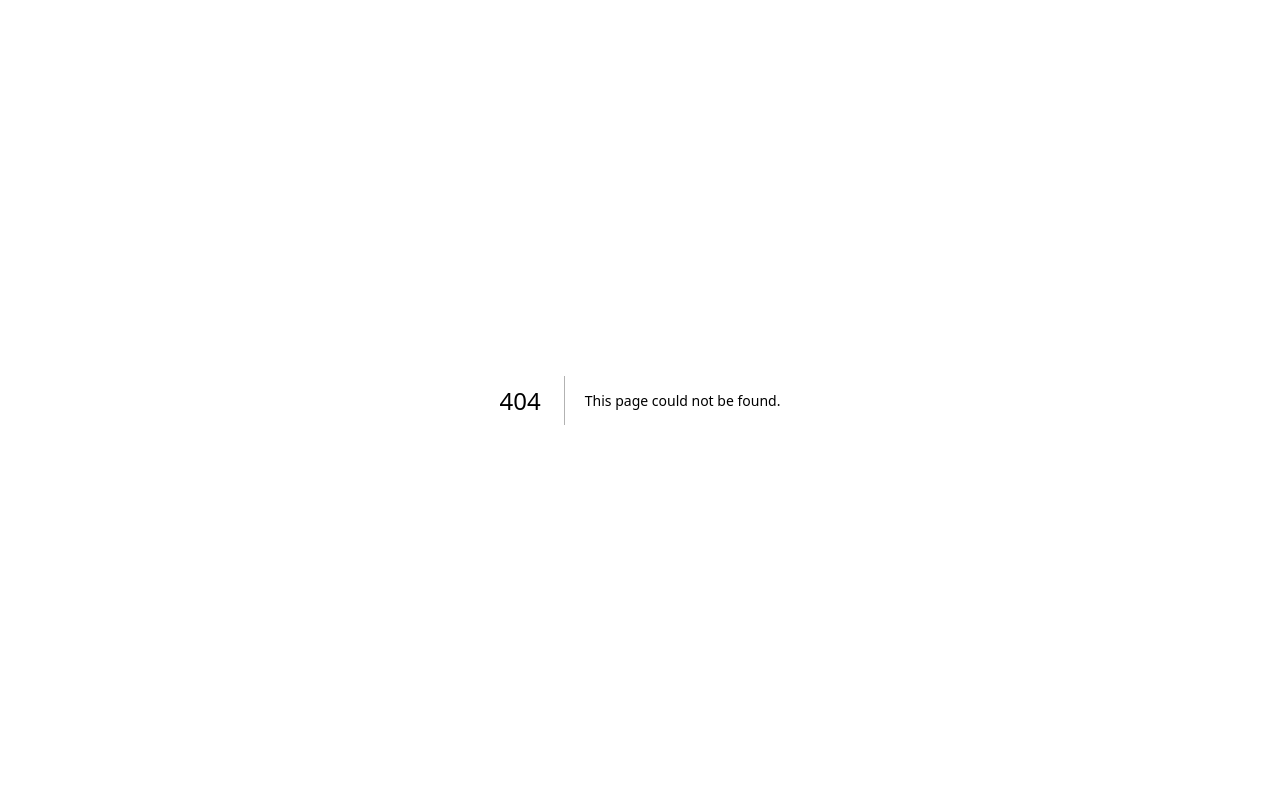
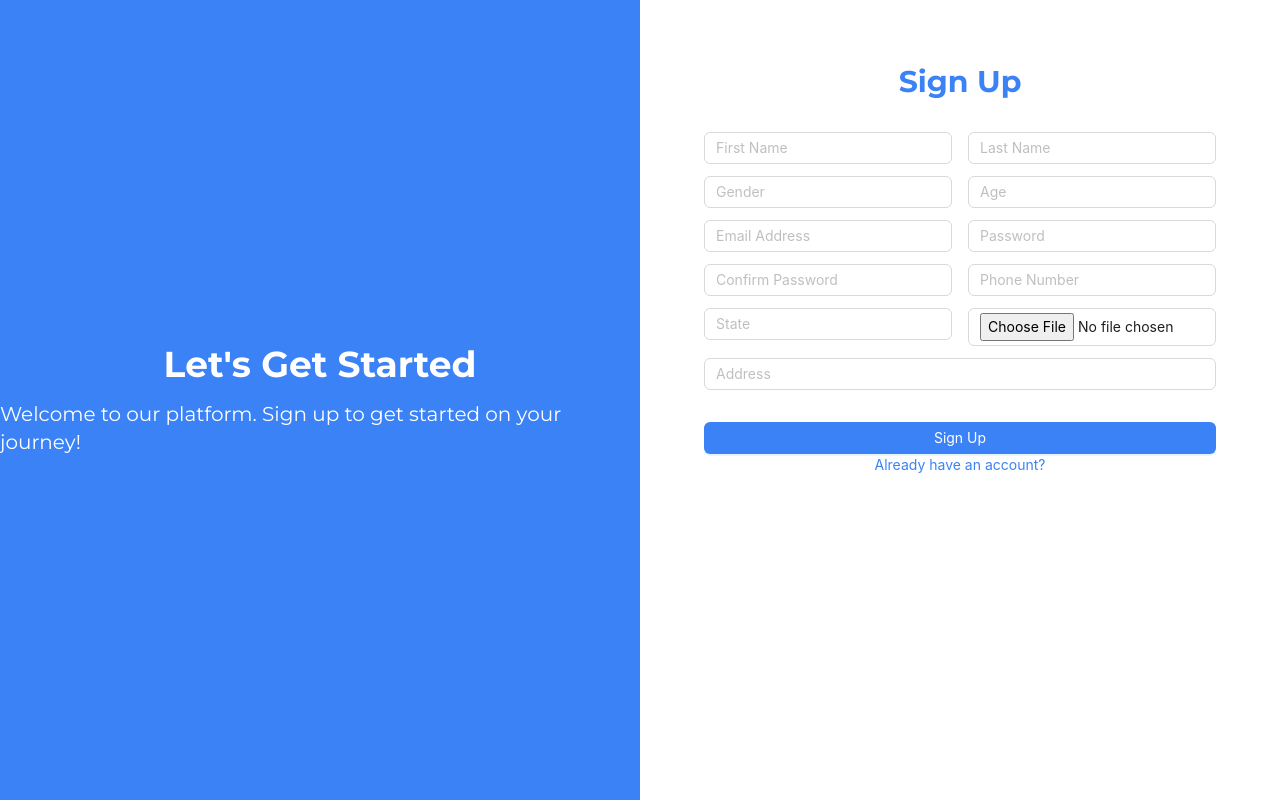
Before and after one commit to davidabuu/hosiptalWebApp, a Next.js app: page /sign-up in a window 1280 px wide. Before the commit this address had no page. Built offline with nearby package versions, Linux system fonts and the light colour scheme.

Commit message:
Login Page

```diff
--- a/package.json
+++ b/package.json
@@ -14,12 +14,12 @@
     "@types/node": "20.4.2",
     "@types/react": "18.2.15",
     "@types/react-dom": "18.2.7",
-    "antd": "^5.7.1",
+    "antd": "^5.7.3",
     "aos": "^2.3.4",
     "autoprefixer": "10.4.14",
     "eslint": "8.45.0",
     "eslint-config-next": "13.4.10",
-    "next": "13.4.10",
+    "next": "^13.4.12",
     "postcss": "8.4.26",
     "react": "18.2.0",
     "react-dom": "18.2.0",
--- /dev/null
+++ b/src/app/components/Footer.tsx
@@ -0,0 +1,17 @@
+// components/Footer.tsx
+
+const Footer: React.FC = () => {
+    return (
+      <footer id="contacts" className="bg-[#0D172A]  text-white py-4 text-center">
+        <div className="container mx-auto">
+          <p className="mb-2">Med Sync Solutions</p>
+          <p className="mb-2">
+            Location: Suite A01, Garima plaza, Arab Rd. Kubwa, Abuja, Nigeria
+          </p>
+          <p className="mb-2">Contacts: 08094298001, 08108039327</p>
+        </div>
+      </footer>
+    );
+  };
+
+  export default Footer;
--- a/src/app/components/Intro.tsx
+++ b/src/app/components/Intro.tsx
@@ -1,3 +1,4 @@
+
 import React from "react";
 const Intro = () => {
   return (
@@ -12,15 +13,19 @@ const Intro = () => {
       <h1 className="mx-4 md:mx-32 text-2xl md:text-4xl lg:text-5xl xl:text-5xl pb-1">
         Care Better Together
       </h1>
-        <p className="mx-4 md:mx-32 text-lg md:text-2xl lg:text-3xl font-bold ">
+      <p className="mx-4 md:mx-32 text-lg md:text-2xl lg:text-3xl font-bold">
         Our hospital website provides convenient online appointment booking,
       </p>
-        <p className="mx-4 md:mx-32 text-lg md:text-2xl lg:text-3xl font-bold ">
+      <p className="mx-4 md:mx-32 text-lg md:text-2xl lg:text-3xl font-bold">
         access to medical records, and detailed information on our specialized
         departments.
       </p>
+      <button className="mx-4 md:mx-32 mt-4 md:mt-6 px-6 py-3 md:px-8 md:py-4 bg-blue-500 text-white font-bold rounded-lg hover:bg-blue-600 focus:outline-none focus:bg-blue-600">
+        Register
+      </button>
     </div>
   </div>
+
   );
 };
 
--- a/src/app/components/Navbar.tsx
+++ b/src/app/components/Navbar.tsx
@@ -1,5 +1,6 @@
 "use client";
 import { MenuOutlined } from "@ant-design/icons";
+import Link from "next/link";
 import React, { useState } from "react";
 
 const Navbar = () => {
@@ -12,10 +13,15 @@ const Navbar = () => {
   return (
     <div className="fixed top-0 left-0 right-0 bg-white border-b-2 border-gray-400 p-4 z-50">
       <div className="flex items-center justify-between">
-        <h1 className="font-bold text-blue-500 text-2xl md:text-3xl">Med Sync Solutions</h1>
+        <h1 className="font-bold text-blue-500 text-2xl md:text-3xl">
+          Med Sync Solutions
+        </h1>
         {/* Hamburger Menu Icon */}
         <div className="md:hidden">
-          <MenuOutlined className="text-blue-500 cursor-pointer" onClick={showNav} />
+          <MenuOutlined
+            className="text-blue-500 cursor-pointer"
+            onClick={showNav}
+          />
         </div>
         {/* Desktop Menu */}
         <ul className="hidden md:flex space-x-4">
@@ -32,6 +38,9 @@ const Navbar = () => {
             <a href="#doctors">DOCTORS</a>
           </li>
           <li>
+            <Link href="/sign-up">LOGIN</Link>
+          </li>
+          <li>
             <a href="#contact">CONTACT</a>
           </li>
         </ul>
@@ -46,6 +55,8 @@ const Navbar = () => {
         <li className="p-2 text-white border-b-[1px]">About</li>
         <li className="p-2 text-white border-b-[1px]">Service</li>
         <li className="p-2 text-white border-b-[1px]">Doctors</li>
+        <li className="p-2 text-white border-b-[1px]">Login</li>
+
         <li className="p-2 text-white">Contacts</li>
       </ul>
     </div>
--- a/src/app/components/Service.tsx
+++ b/src/app/components/Service.tsx
@@ -10,8 +10,12 @@ const ServiceSection: React.FC<ServiceProps> = ({ title, description }) => {
   return (
     <div className="container mx-auto px-4">
       <div className="flex services flex-col justify-center items-center">
-        <h2 className="text-2xl text-center sm:text-3xl md:text-3xl font-bold mt-4">{title}</h2>
-        <p className="text-base sm:text-lg md:text-xl text-center mt-4">{description}</p>
+        <h2 className="text-2xl text-center sm:text-3xl md:text-3xl font-bold mt-4">
+          {title}
+        </h2>
+        <p className="text-base sm:text-lg md:text-xl text-center mt-4">
+          {description}
+        </p>
       </div>
     </div>
   );
@@ -21,21 +25,23 @@ const Services: React.FC = () => {
   return (
     <div className="img2-bg text-white">
       <div className="bg-[#1e4165b9] h-full">
-        <h2 className="text-center pt-4 text-3xl sm:text-4xl md:text-5xl">Our Services</h2>
+        <h2 className="text-center pt-4 text-3xl sm:text-4xl md:text-5xl">
+          Our Services
+        </h2>
         <div className="h-full flex flex-col sm:flex-row justify-center items-center">
           <ServiceSection
             title="Medical Consultations"
-            description="Provide expert medical consultations with qualified doctors specialized in various fields. Lorem ipsum dolor sit amet, consectetur adipiscing elit. Proin malesuada consectetur lacus eget suscipit."
+            description="Provide expert medical consultations with qualified doctors specialized in various fields."
           />
 
           <ServiceSection
             title="Diagnostic Laboratory Services"
-            description="State-of-the-art diagnostic laboratory services with skilled lab testers for accurate and timely test results. Lorem ipsum dolor sit amet, consectetur adipiscing elit. Proin malesuada consectetur lacus eget suscipit."
+            description="State-of-the-art diagnostic laboratory services with skilled lab testers for accurate and timely test results. "
           />
 
           <ServiceSection
             title="Health Screenings & Preventive Care"
-            description="Offer comprehensive health screenings and preventive care programs to promote overall wellness. Lorem ipsum dolor sit amet, consectetur adipiscing elit. Proin malesuada consectetur lacus eget suscipit."
+            description="Offer comprehensive health screenings and preventive care programs to promote overall wellness. "
           />
         </div>
       </div>
--- /dev/null
+++ b/src/app/components/SignUp.tsx
@@ -0,0 +1,196 @@
+"use client";
+import React, { useState } from "react";
+import { Form, Input, Button } from "antd";
+
+const SignupPage: React.FC = () => {
+  const [show, hide] = useState<Boolean>(true);
+  const showSignPage = () => {
+    hide(!show);
+  };
+  return (
+    <div className="min-h-screen flex flex-col md:flex-row">
+      <div className="hidden sm:flex min-h-screen flex-col justify-center items-center md:w-1/2 bg-blue-500 text-white  md:py-0">
+        <h1
+          data-aos="fade-right"
+          className="text-3xl md:text-4xl  font-bold mb-4"
+        >
+          Let's Get Started
+        </h1>
+        <p
+          data-aos="fade-right"
+          className="text-lg md:text-xl"
+        >
+          Welcome to our platform. Sign up to get started on your journey!
+        </p>
+      </div>
+      <div className="md:w-1/2 p-8 md:p-16 bg-white flex-col items-center justify-center   rounded-lg">
+        <h2 className="text-3xl font-bold text-center  text-blue-500 mb-8">
+         {show ? 'Sign Up':'Sign In'}
+        </h2>
+        {show ? (
+          <Form>
+            <div className="grid grid-cols-1 md:grid-cols-2 gap-4 mb-3">
+              <div>
+                <Input
+                  name="firstName"
+                  placeholder="First Name"
+                  className="input-field"
+                  required
+                />
+              </div>
+              <div>
+                <Input
+                  name="lastName"
+                  placeholder="Last Name"
+                  className="input-field"
+                  required
+                />
+              </div>
+            </div>
+            <div className="grid grid-cols-1 md:grid-cols-2 gap-4 mb-3">
+              <div>
+                <Input
+                  name="gender"
+                  placeholder="Gender"
+                  className="input-field"
+                  required
+                />
+              </div>
+              <div>
+                <Input
+                  type="number"
+                  name="age"
+                  placeholder="Age"
+                  className="input-field"
+                  required
+                />
+              </div>
+            </div>
+            <div className="grid grid-cols-1 md:grid-cols-2 gap-4 mb-3">
+              <div>
+                <Input
+                  name="emailAddress"
+                  placeholder="Email Address"
+                  className="input-field"
+                  required
+                />
+              </div>
+
+              <div>
+                <Input
+                  type="password"
+                  name="password"
+                  placeholder="Password"
+                  className="input-field"
+                  required
+                />
+              </div>
+            </div>
+            <div className="grid grid-cols-1 md:grid-cols-2 gap-4 mb-3">
+              <div>
+                <Input
+                  type="password"
+                  name="confirmPassword"
+                  placeholder="Confirm Password"
+                  className="input-field"
+                  required
+                />
+              </div>
+              <div>
+                <Input
+                  name="phoneNumber"
+                  placeholder="Phone Number"
+                  className="input-field"
+                  required
+                />
+              </div>
+            </div>
+
+            <div className="grid grid-cols-1 md:grid-cols-2 gap-4 mb-3">
+              <div>
+                <Input
+                  name="patientsState"
+                  placeholder="State"
+                  className="input-field"
+                  required
+                />
+              </div>
+              <div>
+                <Input
+                  type="file"
+                  name="image"
+                  accept="image/*"
+                  className="input-field"
+                  required
+                />
+              </div>
+            </div>
+            <div>
+              <Input
+                name="patientsAddress"
+                placeholder="Address"
+                className="input-field"
+                required
+              />
+            </div>
+            <div className="text-center">
+              <Button
+                type="primary"
+                htmlType="submit"
+                className="w-full mt-8 bg-blue-500"
+              >
+                Sign Up
+              </Button>
+            </div>
+            <div
+              onClick={showSignPage}
+              className="text-center text-blue-500"
+            >
+              <li className='cursor-pointer'> Already have an account?</li>
+            </div>
+          </Form>
+        ) : (
+          <Form className="flex-col items-center  justify-center">
+            <div className=" flex-col items-center justify-center grid-cols-1 gap-4 mb-3">
+              <div>
+                <Input
+                  name="emailAddress"
+                  placeholder="Email Address"
+                  className="input-field"
+                  required
+                />
+              </div>
+<br></br>
+              <div>
+                <Input
+                  type="password"
+                  name="password"
+                  placeholder="Password"
+                  className="input-field"
+                  required
+                />
+              </div>
+            </div>
+            <div className="text-center">
+              <Button
+                type="primary"
+                htmlType="submit"
+                className="w-full  bg-blue-500"
+              >
+                Login
+              </Button>
+            </div>
+            <div
+              onClick={showSignPage}
+              className="text-center text-blue-500"
+            >
+              <li className='cursor-pointer'> Don't have an account?</li>
+            </div>
+          </Form>
+        )}
+      </div>
+    </div>
+  );
+};
+
+export default SignupPage;
--- a/src/app/page.tsx
+++ b/src/app/page.tsx
@@ -1,4 +1,4 @@
-"use client"
+"use client";
 import React, { useEffect } from "react";
 import Navbar from "./components/Navbar";
 import "typeface-montserrat";
@@ -8,6 +8,7 @@ import AOS from "aos"; // Import the AOS libra
 import Intro from "./components/Intro";
 import About from "./components/About";
 import Services from "./components/Service";
+import Footer from "./components/Footer";
 const LandingPage = () => {
   useEffect(() => {
     AOS.init();
@@ -21,7 +22,8 @@ const LandingPage = () => {
       <div>
         <About />
       </div>
-      <Services/>
+      <Services />
+      <Footer />
     </div>
   );
 };
--- /dev/null
+++ b/src/app/sign-up/page.tsx
@@ -0,0 +1,12 @@
+import React from "react";
+import SignupPage from "../components/SignUp";
+
+const SignUp = () => {
+  return (
+    <div>
+      <SignupPage />
+    </div>
+  );
+};
+
+export default SignUp;
```
Also changed, not shown: 1 other file (tests, documents, lock files or other folders). Lines whose indentation alone changed are shown as unchanged.
